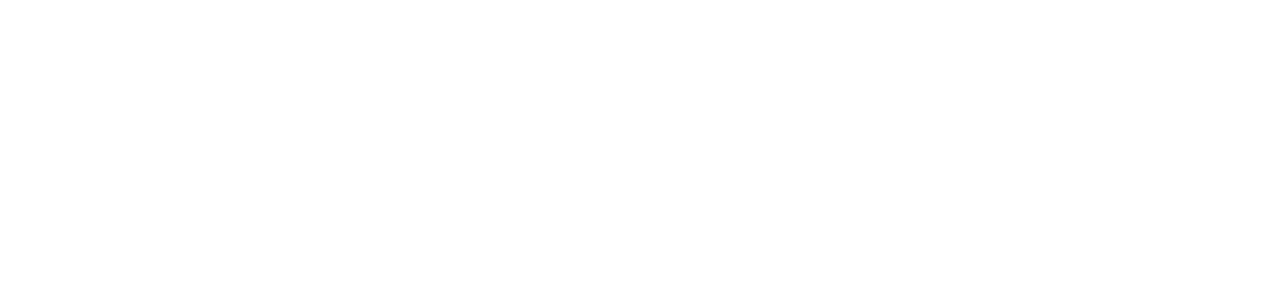
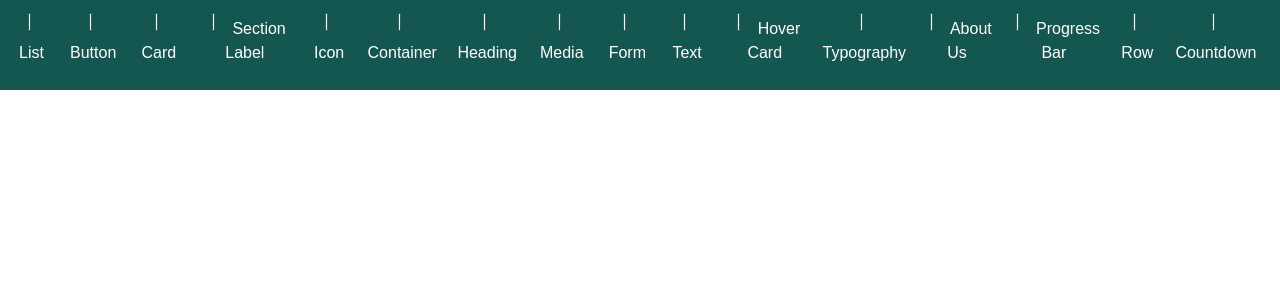
Before and after one commit to nrmndev/nrmndev-fw, a React (Vite) app: page / in a window 1280 px wide. Shown: the top 300 px of the page. Built offline with nearby package versions, Linux system fonts and the light colour scheme; a web font is replaced by a local one.

Commit message:
updated changelog, tsconfig, app.css

```diff
--- a/src/App.css
+++ b/src/App.css
@@ -65,7 +65,7 @@ a {
 /** EXTRA CSS for Development **/
 .routeNav {
   padding: 1rem;
-  background-color: var(--color-primary);
+  background-color: var(--primary);
   color: var(--text-color-primary);
   margin-bottom: 3rem;
 }
```
Also changed, not shown: tsconfig.app.json (+10 -10 lines), 1 other file (tests, documents, lock files or other folders).
